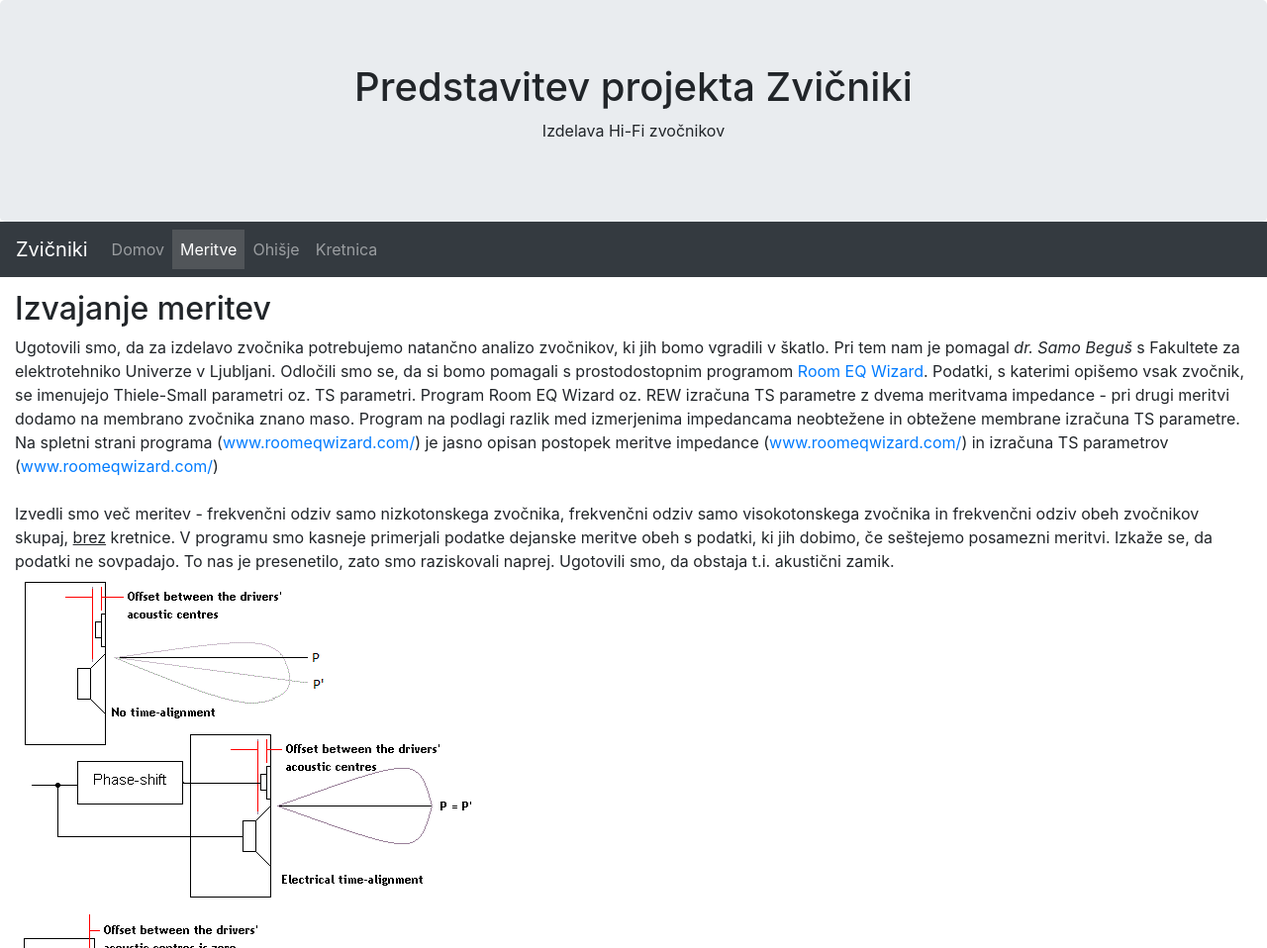
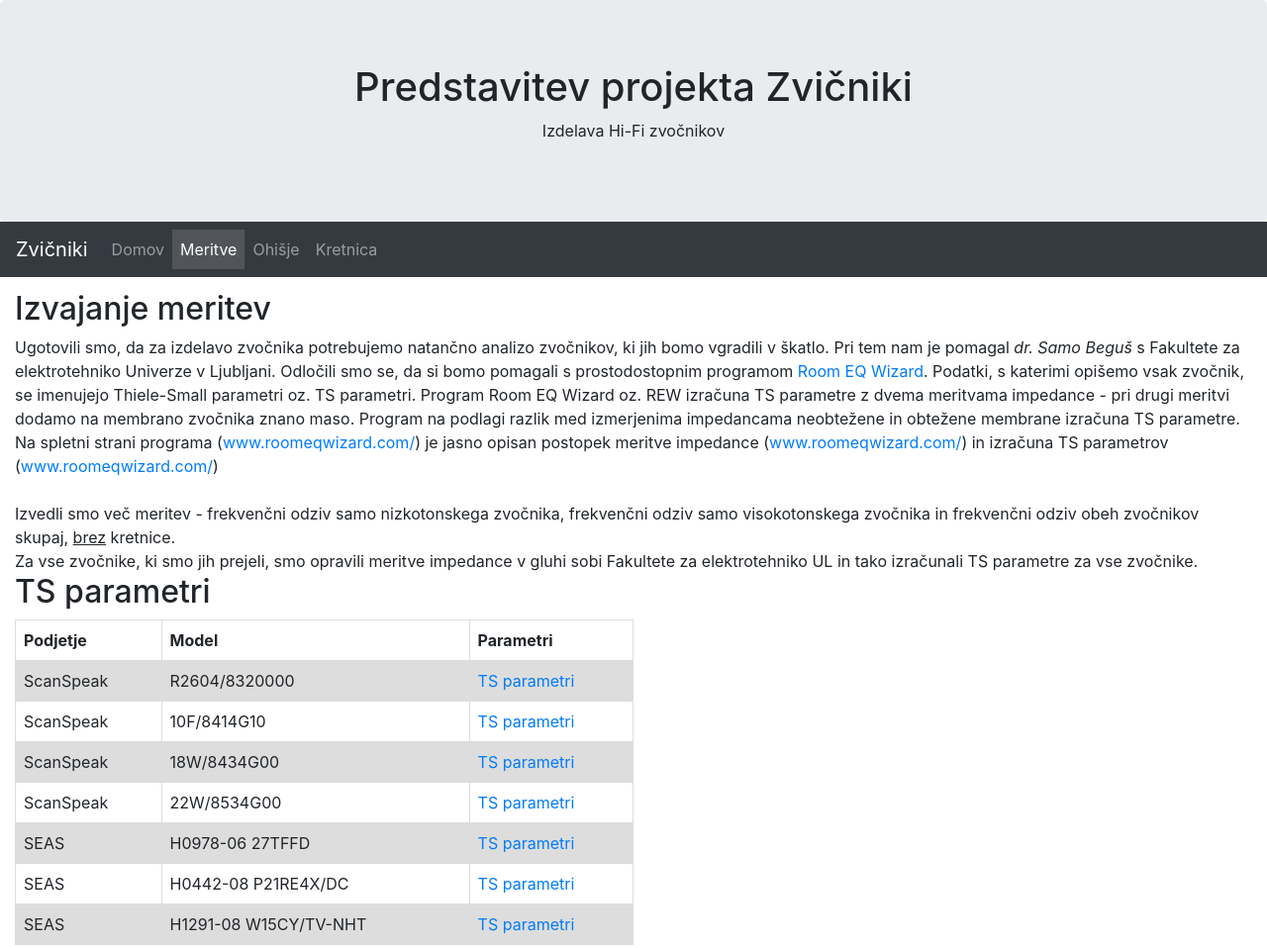
Before and after one commit to syglux/Zvicniki, a plain HTML site: page meritve.html in a window 1280 px wide. Shown: the top 958 px of the page at 99% size. Drawn offline with nearby package versions, Linux system fonts and the light colour scheme; grey boxes are pictures that could not be loaded.

Commit message:
Update meritve.html

```diff
--- a/meritve.html
+++ b/meritve.html
@@ -57,6 +57,59 @@
 		<br><br>
 		Izvedli smo več meritev - frekvenčni odziv samo nizkotonskega zvočnika, frekvenčni odziv samo visokotonskega zvočnika
 		in frekvenčni odziv obeh zvočnikov skupaj, <u>brez</u> kretnice.
+			<div>
+
+			Za vse zvočnike, ki smo jih prejeli, smo opravili meritve impedance v gluhi sobi Fakultete za elektrotehniko
+			UL in tako izračunali TS parametre za vse zvočnike.
+			<h2>TS parametri</h2>
+			<table>
+			  <tr>
+			    <th>Podjetje</th>
+			    <th>Model</th>
+			    <th>Parametri</th>
+			  </tr>
+			  <tr>
+			    <td>ScanSpeak</td>
+			    <td>R2604/8320000</td>
+			    <td><a href='ts_parametri/scanspeakR2604.txt' download='scanspeakR2604.txt'>TS parametri</a></td>
+			  </tr>
+				<tr>
+			    <td>ScanSpeak</td>
+			    <td>10F/8414G10</td>
+			    <td><a href='ts_parametri/scanspeak10F.txt' download='scanspeak10F.txt'>TS parametri</a></td>
+			  </tr>
+				<tr>
+			    <td>ScanSpeak</td>
+			    <td>18W/8434G00</td>
+			    <td><a href='ts_parametri/scanspeak18w_b.txt' download='scanspeak18w.txt'>TS parametri</a></td>
+			  </tr>
+				<tr>
+			    <td>ScanSpeak</td>
+			    <td>22W/8534G00</td>
+			    <td><a href='ts_parametri/scanspeak22w.txt' download='scanspeak22w.txt'>TS parametri</a></td>
+			  </tr>
+				<tr>
+			    <td>SEAS</td>
+			    <td>H0978-06 27TFFD</td>
+			    <td><a href='ts_parametri/' download=''>TS parametri</a></td>
+			  </tr>
+				<tr>
+			    <td>SEAS</td>
+			    <td>H0442-08 P21RE4X/DC</td>
+			    <td><a href='ts_parametri/seasp21_dual_coil.txt' download='seasp21_dual_coil.txt'>TS parametri</a></td>
+			  </tr>
+				<tr>
+			    <td>SEAS</td>
+			    <td>H1291-08 W15CY/TV-NHT</td>
+			    <td><a href='ts_parametri/seas W15CY.txt' download='seas W15CY.txt'>TS parametri</a></td>
+			  </tr>
+			</table>
+
+			<div class="picture">
+				<img src='slike/gluha_soba000.jpg' alt='Obisk gluhe sobe 1'>
+				<img src='slike/gluha_soba003.jpg' alt='Obisk gluhe sobe 2'>
+
+			</div>
 		V programu smo kasneje primerjali podatke dejanske meritve obeh s podatki, ki jih dobimo, če seštejemo posamezni meritvi.
 		Izkaže se, da podatki ne sovpadajo. To nas je presenetilo, zato smo raziskovali naprej.
 		Ugotovili smo, da obstaja t.i. akustični zamik.<br> <img src='slike/wiki.jpg'><br> Gre za to, da ni povsem jasno, kje se pri vsakem zvočniku zvok
```
